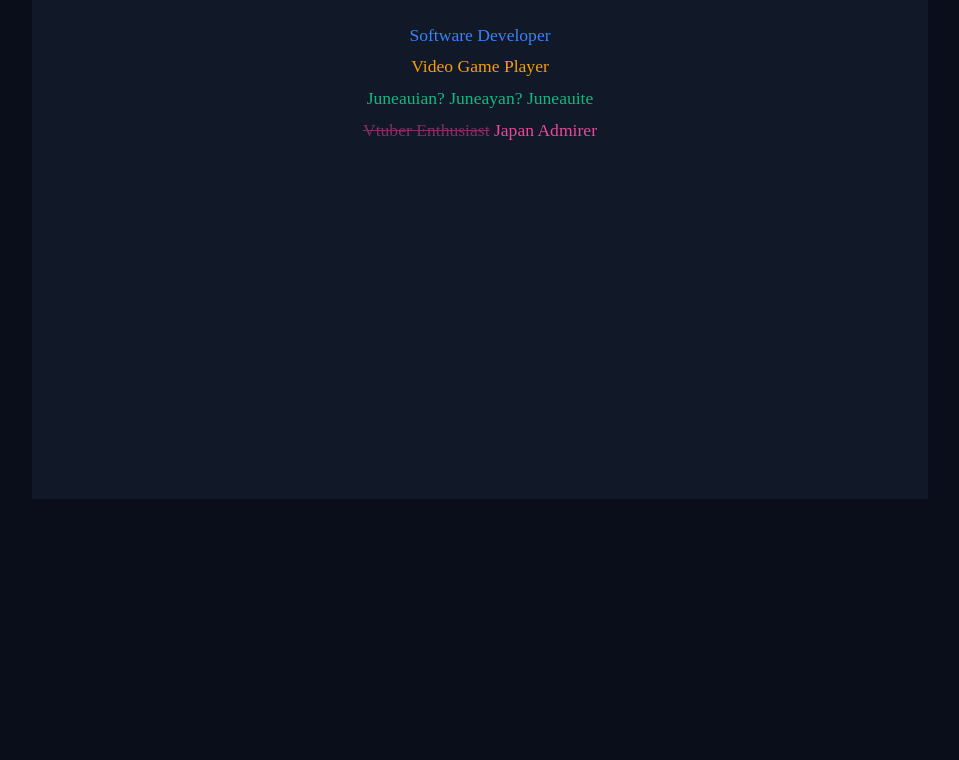
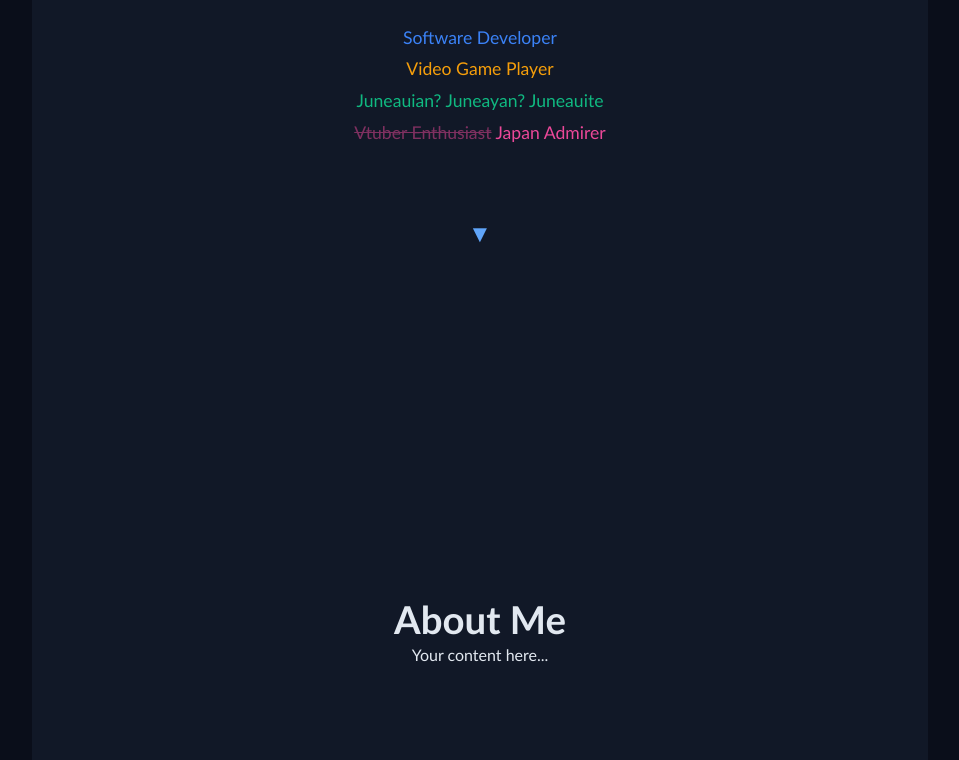
Before and after one commit to liam2258/personal-website, a SvelteKit app: page / in a window 1280 px wide. Shown: the part 357-1117 px from the top of the page, without its empty margins (160-1119 px from the left). Before the commit the page ends 856 px from the top, so only its background shows below. Built offline with nearby package versions, Linux system fonts and the light colour scheme.

Commit message:
Changed font style and adding sectioning to home page

```diff
--- a/src/app.css
+++ b/src/app.css
@@ -18,6 +18,7 @@
   background-color: var(--color-background);
   color: var(--color-text);
   min-height: 100vh;
+  font-family: Calibri, 'Gill Sans', 'Segoe UI', sans-serif;
 }
 
 .layout {
--- a/src/routes/+page.svelte
+++ b/src/routes/+page.svelte
@@ -1,5 +1,5 @@
 <div class="intro">
-  <h1>Greetings Fellow Humans! My name is...</h1>
+  <h1>Greetings Fellow Humans! I am...</h1>
   <h2>Liam Dyer</h2>
   <ul class="titles">
     <li>Software Developer</li>
@@ -7,15 +7,23 @@
     <li>Juneauian? Juneayan? Juneauite</li>
     <li><del>Vtuber Enthusiast</del> Japan Admirer</li>
   </ul>
+  <button class="scroll-arrow" onclick={() => document.getElementById('about')?.scrollIntoView({ behavior: 'smooth' })}>
+    ▼
+  </button>
 </div>
 
+<section id="about">
+  <h2 class="section-heading">About Me</h2>
+  <p>Your content here...</p>
+</section>
+
 <style>
-
   .intro {
     display: flex;
     flex-direction: column;
     align-items: center;
     padding-top: 15vh;
+    min-height: 100vh;
   }
 
   h1 {
@@ -29,6 +37,13 @@
     font-weight: 700;
     color: var(--color-text);
     line-height: 1.1;
+  }
+
+  .section-heading {
+    font-size: clamp(1.5rem, 3vw, 2.5rem);
+    font-weight: 600;
+    color: var(--color-text);
+    line-height: 1.3;
   }
 
   .titles {
@@ -47,4 +62,28 @@
   .titles del {
     opacity: 0.5;
   }
+
+  .scroll-arrow {
+    margin-top: 4rem;
+    background: none;
+    border: none;
+    color: var(--color-accent);
+    font-size: 1.5rem;
+    cursor: pointer;
+    animation: bob 2s ease-in-out infinite;
+  }
+
+  .scroll-arrow:hover {
+    color: var(--color-primary);
+  }
+
+  @keyframes bob {
+    0%, 100% { transform: translateY(0); }
+    50% { transform: translateY(0.5rem); }
+  }
+
+  #about {
+    padding: 4rem 1rem;
+    text-align: center;
+  }
 </style>
```
